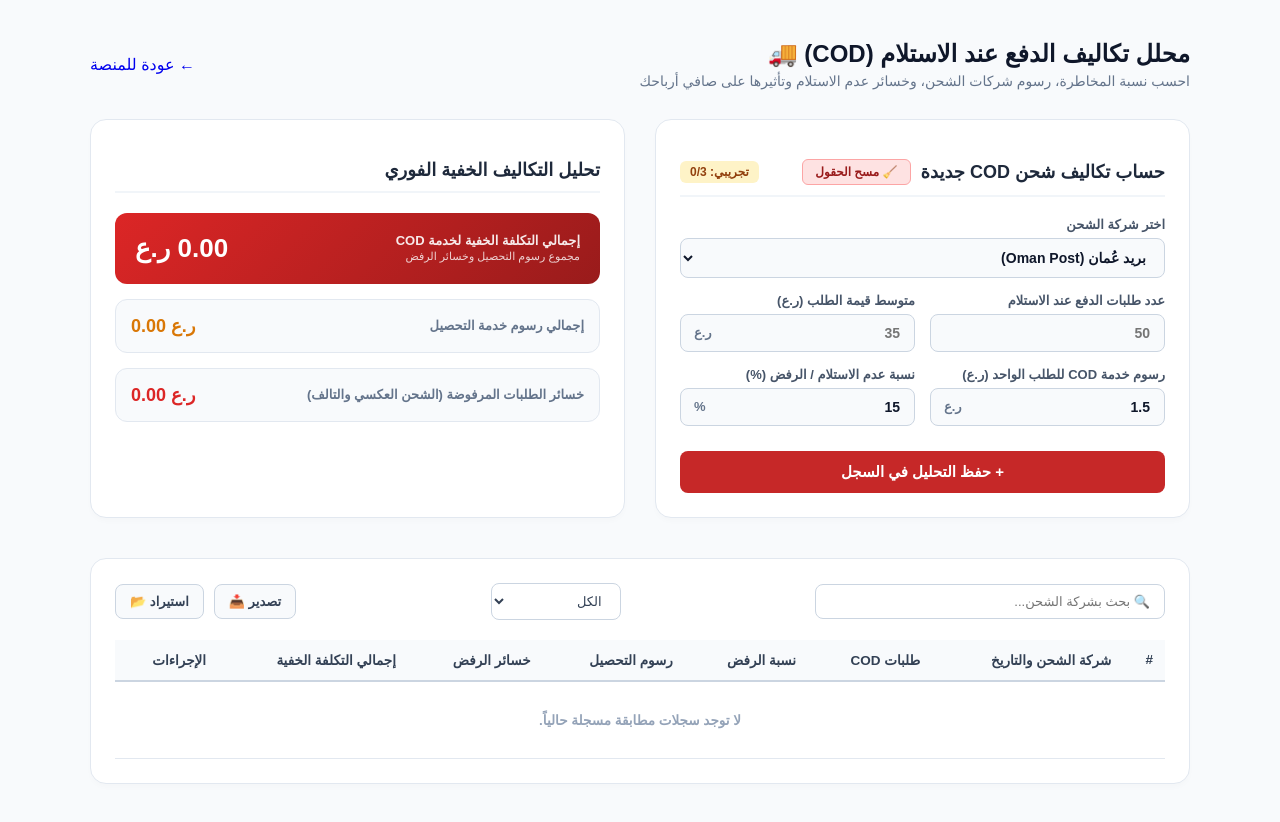
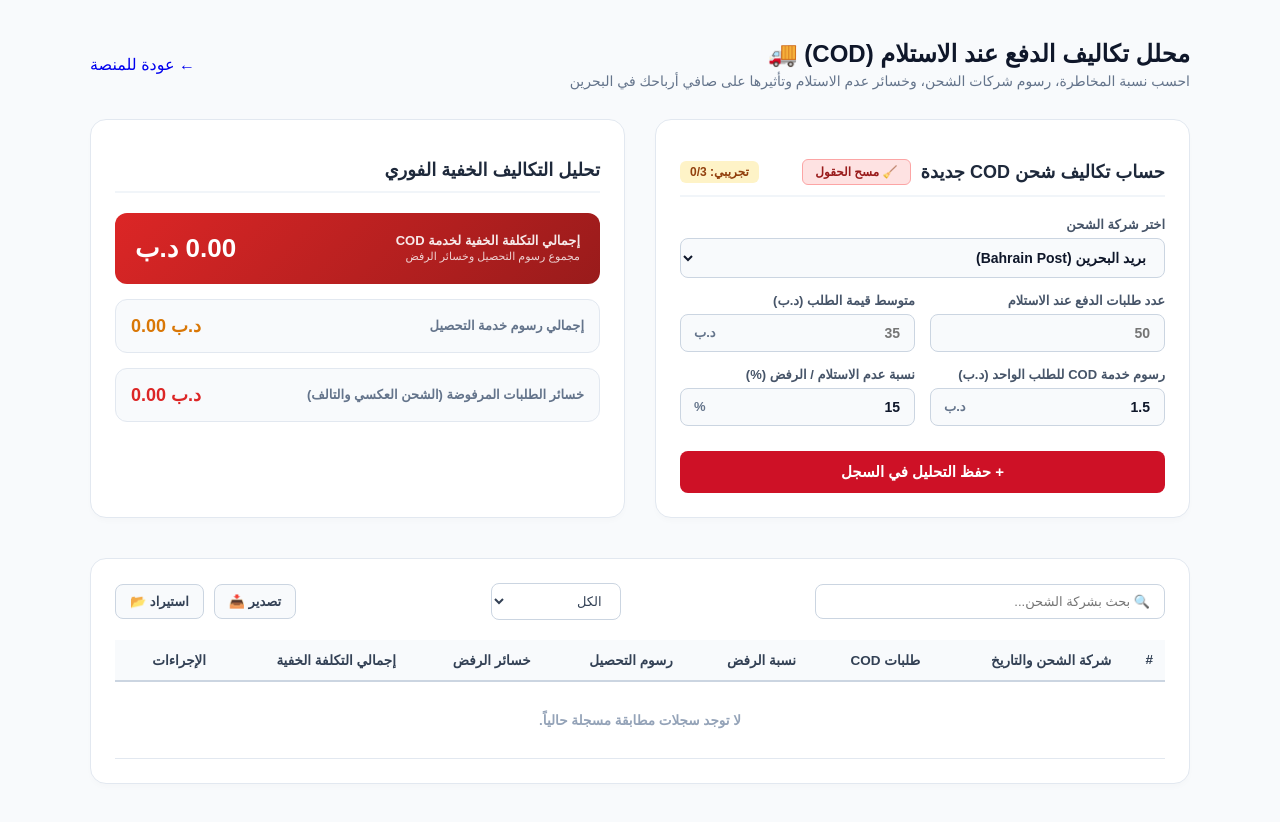
Before and after one commit to engaziasa-lang/engazia-app, a Next.js app: page /hub/bh/cod-risk in a window 1280 px wide. Built offline with nearby package versions, Linux system fonts and the light colour scheme.

Commit message:
Update page.tsx

```diff
--- a/app/hub/bh/cod-risk/page.tsx
+++ b/app/hub/bh/cod-risk/page.tsx
@@ -17,10 +17,10 @@ interface CodItem {
   timestamp?: number;
 }
 
-export default function CodAnalyzerOM() {
+export default function CodAnalyzerBH() {
   const [lang, setLang] = useState<'ar' | 'en'>('ar');
-  const [shippingSelect, setShippingSelect] = useState<string>('بريد عُمان (Oman Post)');
-  const [customShipping, setCustomShipping] = useState<string>('بريد عُمان (Oman Post)');
+  const [shippingSelect, setShippingSelect] = useState<string>('بريد البحرين (Bahrain Post)');
+  const [customShipping, setCustomShipping] = useState<string>('بريد البحرين (Bahrain Post)');
   const [totalCodOrders, setTotalCodOrders] = useState<number | ''>('');
   const [avgOrderValue, setAvgOrderValue] = useState<number | ''>('');
   const [codFeePerOrder, setCodFeePerOrder] = useState<number | ''>(1.5);
@@ -38,7 +38,7 @@ export default function CodAnalyzerOM() {
 
   useEffect(() => {
     setIsClient(true);
-    setIsActivated(!!localStorage.getItem('merchant_license_key_om'));
+    setIsActivated(!!localStorage.getItem('merchant_license_key_bh'));
 
     const savedLang = localStorage.getItem('seerk_global_lang') as 'ar' | 'en';
     if (savedLang) {
@@ -46,14 +46,14 @@ export default function CodAnalyzerOM() {
     }
 
     if (savedLang === 'en') {
-      setShippingSelect('Oman Post');
-      setCustomShipping('Oman Post');
+      setShippingSelect('Bahrain Post');
+      setCustomShipping('Bahrain Post');
     } else {
-      setShippingSelect('بريد عُمان (Oman Post)');
-      setCustomShipping('بريد عُمان (Oman Post)');
+      setShippingSelect('بريد البحرين (Bahrain Post)');
+      setCustomShipping('بريد البحرين (Bahrain Post)');
     }
 
-    const saved = localStorage.getItem('seerk_om_cod_analyzer_items');
+    const saved = localStorage.getItem('seerk_bh_cod_analyzer_items');
     if (saved) {
       try { setItems(JSON.parse(saved)); } catch (e) { }
     }
@@ -61,7 +61,7 @@ export default function CodAnalyzerOM() {
 
   const saveToLocalStorage = (newItems: CodItem[]) => {
     setItems(newItems);
-    localStorage.setItem('seerk_om_cod_analyzer_items', JSON.stringify(newItems));
+    localStorage.setItem('seerk_bh_cod_analyzer_items', JSON.stringify(newItems));
   };
 
   const orders = typeof totalCodOrders === 'number' ? totalCodOrders : 0;
@@ -71,7 +71,7 @@ export default function CodAnalyzerOM() {
 
   const totalCodFees = orders * fee;
   const rejectedOrdersCount = orders * (retRate / 100);
-  const shippingAndHandlingLossPerReject = 3; // تكلفة الشحن العكسي التقريبية بالريال العُماني
+  const shippingAndHandlingLossPerReject = 3; // تكلفة الشحن العكسي التقريبية بالدينار البحريني
   const totalReturnLoss = rejectedOrdersCount * shippingAndHandlingLossPerReject;
   const grandTotalCost = totalCodFees + totalReturnLoss;
 
@@ -79,15 +79,13 @@ export default function CodAnalyzerOM() {
     ar: {
       back: '← عودة للمنصة',
       title: 'محلل تكاليف الدفع عند الاستلام (COD) 🚚',
-      desc: 'احسب نسبة المخاطرة، رسوم شركات الشحن، وخسائر عدم الاستلام وتأثيرها على صافي أرباحك',
+      desc: 'احسب نسبة المخاطرة، رسوم شركات الشحن، وخسائر عدم الاستلام وتأثيرها على صافي أرباحك في البحرين',
       editRecord: 'تعديل السجل',
       newRecord: 'حساب تكاليف شحن COD جديدة',
       clear: '🧹 مسح الحقول',
       trial: 'تجريبي',
       shippingComp: 'اختر شركة الشحن',
-      compOmanPost: 'بريد عُمان (Oman Post)',
-      compAsyad: 'أسياد إكسبريس (Asyad Express)',
-      compDalilak: 'دليلك (Dalilak)',
+      compBahrainPost: 'بريد البحرين (Bahrain Post)',
       compAramex: 'أرامكس (Aramex)',
       compDHL: 'دي إتش إل (DHL)',
       otherComp: '➕ شركة أخرى (كتابة يدوية)',
@@ -107,7 +105,7 @@ export default function CodAnalyzerOM() {
       grandTotalSub: 'مجموع رسوم التحصيل وخسائر الرفض',
       feeTotal: 'إجمالي رسوم خدمة التحصيل',
       retLossTotal: 'خسائر الطلبات المرفوضة (الشحن العكسي والتالف)',
-      currency: 'ر.ع',
+      currency: 'د.ب',
       searchPH: '🔍 بحث بشركة الشحن...',
       exportBtn: '📥 تصدير Excel',
       importBtn: '📂 استيراد',
@@ -146,15 +144,13 @@ export default function CodAnalyzerOM() {
     en: {
       back: '→ Back to Hub',
       title: 'Cash on Delivery (COD) Analyzer 🚚',
-      desc: 'Calculate risk ratios, shipping fees, return losses, and their impact on net profit',
+      desc: 'Calculate risk ratios, shipping fees, return losses, and their impact on net profit in Bahrain',
       editRecord: 'Edit Record',
       newRecord: 'New COD Calculation',
       clear: '🧹 Clear Fields',
       trial: 'Trial',
       shippingComp: 'Select Shipping Company',
-      compOmanPost: 'Oman Post',
-      compAsyad: 'Asyad Express',
-      compDalilak: 'Dalilak',
+      compBahrainPost: 'Bahrain Post',
       compAramex: 'Aramex',
       compDHL: 'DHL',
       otherComp: '➕ Other Company (Manual Entry)',
@@ -174,7 +170,7 @@ export default function CodAnalyzerOM() {
       grandTotalSub: 'Sum of collection fees and return losses',
       feeTotal: 'Total Collection Service Fees',
       retLossTotal: 'Losses from Rejected Orders (Reverse Shipping)',
-      currency: 'OMR',
+      currency: 'BHD',
       searchPH: '🔍 Search by shipping company...',
       exportBtn: '📥 Export Excel',
       importBtn: '📂 Import',
@@ -225,7 +221,7 @@ export default function CodAnalyzerOM() {
   };
 
   const handleClearForm = () => {
-    const defComp = lang === 'en' ? 'Oman Post' : 'بريد عُمان (Oman Post)';
+    const defComp = lang === 'en' ? 'Bahrain Post' : 'بريد البحرين (Bahrain Post)';
     setShippingSelect(defComp);
     setCustomShipping(defComp);
     setTotalCodOrders('');
@@ -249,7 +245,7 @@ export default function CodAnalyzerOM() {
 
     const now = new Date();
     const timeOptions: Intl.DateTimeFormatOptions = { hour: 'numeric', minute: 'numeric', hour12: true };
-    const localeStr = lang === 'ar' ? 'ar-OM' : 'en-OM';
+    const localeStr = lang === 'ar' ? 'ar-BH' : 'en-BH';
     const formattedDate = `${now.toLocaleDateString(localeStr)} - ${now.toLocaleTimeString(localeStr, timeOptions)}`;
 
     if (editingId) {
@@ -291,16 +287,12 @@ export default function CodAnalyzerOM() {
   };
 
   const handleEdit = (item: CodItem) => {
-    const isOmanPost = item.shippingCompany.includes('Oman Post') || item.shippingCompany.includes('بريد عُمان');
-    const isAsyad = item.shippingCompany.includes('Asyad') || item.shippingCompany.includes('أسياد');
-    const isDalilak = item.shippingCompany.includes('Dalilak') || item.shippingCompany.includes('دليلك');
+    const isBahrainPost = item.shippingCompany.includes('Bahrain Post') || item.shippingCompany.includes('بريد البحرين');
     const isAramex = item.shippingCompany.includes('Aramex') || item.shippingCompany.includes('أرامكس');
     const isDHL = item.shippingCompany.includes('DHL') || item.shippingCompany.includes('دي إتش إل');
 
     let matchedComp = '';
-    if (isOmanPost) matchedComp = text.compOmanPost;
-    else if (isAsyad) matchedComp = text.compAsyad;
-    else if (isDalilak) matchedComp = text.compDalilak;
+    if (isBahrainPost) matchedComp = text.compBahrainPost;
     else if (isAramex) matchedComp = text.compAramex;
     else if (isDHL) matchedComp = text.compDHL;
     else matchedComp = 'OTHER';
@@ -417,7 +409,7 @@ export default function CodAnalyzerOM() {
     const url = URL.createObjectURL(blob);
     const link = document.createElement("a");
     link.setAttribute("href", url);
-    link.setAttribute("download", `enjazya_om_cod_analysis_${dateFilter}.xls`);
+    link.setAttribute("download", `enjazya_bh_cod_analysis_${dateFilter}.xls`);
     document.body.appendChild(link);
     link.click();
     document.body.removeChild(link);
@@ -476,11 +468,11 @@ export default function CodAnalyzerOM() {
         .input-wrapper { position: relative; display: flex; align-items: center; width: 100%; }
         .input-wrapper input, .input-wrapper select { width: 100%; padding: 10px 14px; border: 1px solid #cbd5e1; border-radius: 8px; font-size: 14px; font-family: inherit; outline: none; background: #f8fafc; color: #0f172a; font-weight: 600; box-sizing: border-box; text-align: ${lang === 'ar' ? 'right' : 'left'}; }
         .input-wrapper input.with-currency { padding-${lang === 'ar' ? 'left' : 'right'}: 45px; }
-        .input-wrapper input:focus, .input-wrapper select:focus { border-color: #C62828; background: #ffffff; }
+        .input-wrapper input:focus, .input-wrapper select:focus { border-color: #CE1126; background: #ffffff; }
         .currency-tag { position: absolute; ${lang === 'ar' ? 'left: 14px;' : 'right: 14px;'} color: #64748b; font-weight: 800; font-size: 13px; pointer-events: none; }
 
-        .action-btn { background: #C62828; color: #fff; border: none; width: 100%; padding: 12px; border-radius: 8px; font-weight: 900; font-size: 15px; cursor: pointer; transition: all 0.2s; font-family: inherit; margin-top: 10px; box-sizing: border-box; }
-        .action-btn:hover { background: #B71C1C; }
+        .action-btn { background: #CE1126; color: #fff; border: none; width: 100%; padding: 12px; border-radius: 8px; font-weight: 900; font-size: 15px; cursor: pointer; transition: all 0.2s; font-family: inherit; margin-top: 10px; box-sizing: border-box; }
+        .action-btn:hover { background: #A60E1E; }
 
         .result-box { background: #f8fafc; border-radius: 12px; padding: 15px; margin-bottom: 15px; display: flex; justify-content: space-between; align-items: center; border: 1px solid #e2e8f0; flex-wrap: wrap; gap: 10px; flex-direction: ${lang === 'ar' ? 'row' : 'row-reverse'}; text-align: ${lang === 'ar' ? 'right' : 'left'}; }
         .result-box.danger { background: linear-gradient(135deg, #dc2626 0%, #991b1b 100%); color: #fff; border: none; padding: 20px; }
@@ -493,14 +485,14 @@ export default function CodAnalyzerOM() {
         .table-toolbar { display: flex; justify-content: space-between; align-items: center; margin-bottom: 20px; flex-wrap: wrap; gap: 15px; flex-direction: ${lang === 'ar' ? 'row' : 'row-reverse'}; }
 
         .search-input { padding: 9px 14px; border: 1px solid #cbd5e1; border-radius: 8px; font-family: inherit; font-size: 13px; outline: none; flex-grow: 1; max-width: 350px; box-sizing: border-box; text-align: ${lang === 'ar' ? 'right' : 'left'}; }
-        .search-input:focus { border-color: #C62828; }
+        .search-input:focus { border-color: #CE1126; }
 
         .filter-select { padding: 9px 14px; border: 1px solid #cbd5e1; border-radius: 8px; font-family: inherit; font-size: 13px; outline: none; background: #fff; color: #334155; cursor: pointer; min-width: 130px; }
-        .filter-select:focus { border-color: #C62828; }
+        .filter-select:focus { border-color: #CE1126; }
 
         .table-btns { display: flex; gap: 10px; flex-wrap: wrap; }
         .t-btn { padding: 9px 14px; border-radius: 8px; font-weight: 700; font-size: 13px; cursor: pointer; border: 1px solid #cbd5e1; background: #f8fafc; color: #334155; font-family: inherit; display: flex; align-items: center; justify-content: center; gap: 6px; }
-        .t-btn:hover { background: #f1f5f9; border-color: #C62828; color: #C62828; }
+        .t-btn:hover { background: #f1f5f9; border-color: #CE1126; color: #CE1126; }
 
         .table-responsive { overflow-x: auto; -webkit-overflow-scrolling: touch; width: 100%; }
         .data-table { width: 100%; border-collapse: collapse; font-size: 13.5px; min-width: 900px; }
@@ -520,7 +512,7 @@ export default function CodAnalyzerOM() {
           <h1>{text.title}</h1>
           <p>{text.desc}</p>
         </div>
-        <Link href="/hub/om" className="back-btn">
+        <Link href="/hub/bh" className="back-btn">
           {text.back}
         </Link>
       </div>
@@ -542,9 +534,7 @@ export default function CodAnalyzerOM() {
               <label>{text.shippingComp}</label>
               <div className="input-wrapper" style={{ marginBottom: '8px' }}>
                 <select value={shippingSelect} onChange={handleSelectChange}>
-                  <option value={text.compOmanPost}>{text.compOmanPost}</option>
-                  <option value={text.compAsyad}>{text.compAsyad}</option>
-                  <option value={text.compDalilak}>{text.compDalilak}</option>
+                  <option value={text.compBahrainPost}>{text.compBahrainPost}</option>
                   <option value={text.compAramex}>{text.compAramex}</option>
                   <option value={text.compDHL}>{text.compDHL}</option>
                   <option value="OTHER">{text.otherComp}</option>
@@ -647,7 +637,7 @@ export default function CodAnalyzerOM() {
             <option value="day">{text.filters.day}</option>
             <option value="week">{text.filters.week}</option>
             <option value="month">{text.filters.month}</option>
-            <option value="6months">{text.filters.sixMonths}</option>
+            <option value="sixMonths">{text.filters.sixMonths}</option>
             <option value="year">{text.filters.year}</option>
           </select>
 
```
